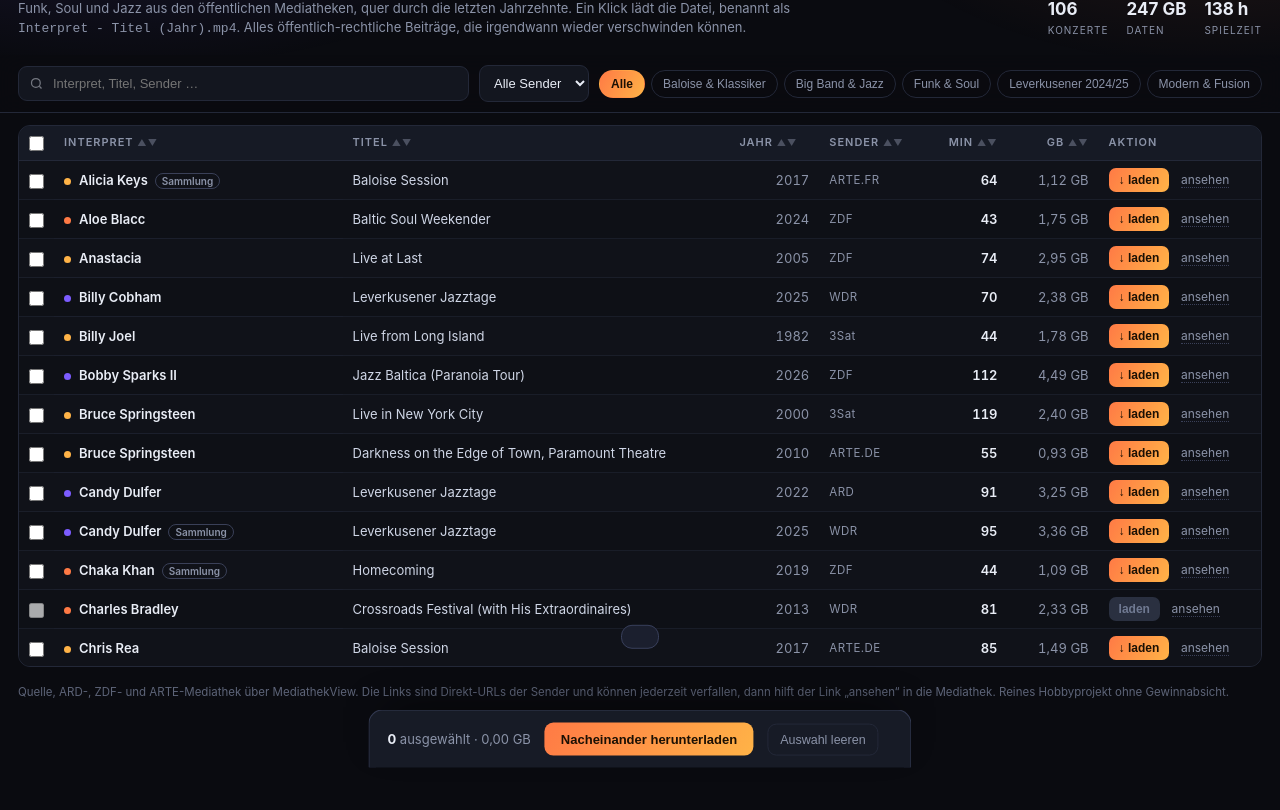
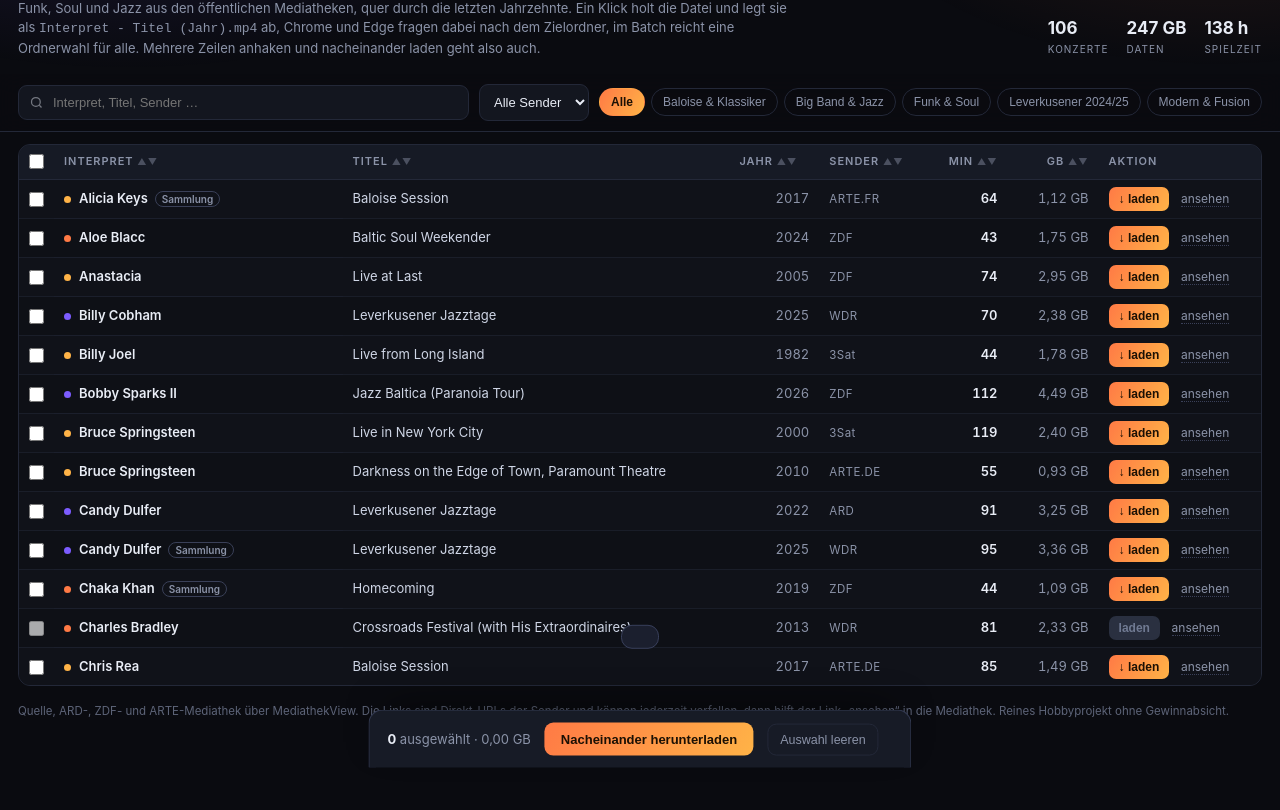
Before and after one commit to WegoW/konzerte, a plain HTML site: page index.html in a window 1280 px wide. Shown: the part 102-912 px from the top of the page. Drawn offline with Linux system fonts and the light colour scheme.

Commit message:
Untertitel präzisiert: Speicherdialog und Ordnerwahl

```diff
--- a/index.html
+++ b/index.html
@@ -103,7 +103,7 @@
     <div>
       <div class="kicker">MediathekView · kuratiert</div>
       <h1>Konzerte <span>- ganz nach meinem Musikgeschmack</span></h1>
-      <div class="sub">Funk, Soul und Jazz aus den öffentlichen Mediatheken, quer durch die letzten Jahrzehnte. Ein Klick lädt die Datei, benannt als <code>Interpret - Titel (Jahr).mp4</code>. Alles öffentlich-rechtliche Beiträge, die irgendwann wieder verschwinden können.</div>
+      <div class="sub">Funk, Soul und Jazz aus den öffentlichen Mediatheken, quer durch die letzten Jahrzehnte. Ein Klick holt die Datei und legt sie als <code>Interpret - Titel (Jahr).mp4</code> ab, Chrome und Edge fragen dabei nach dem Zielordner, im Batch reicht eine Ordnerwahl für alle. Mehrere Zeilen anhaken und nacheinander laden geht also auch.</div>
     </div>
     <div class="stats">
       <div class="stat"><b>106</b><small>Konzerte</small></div>
```
